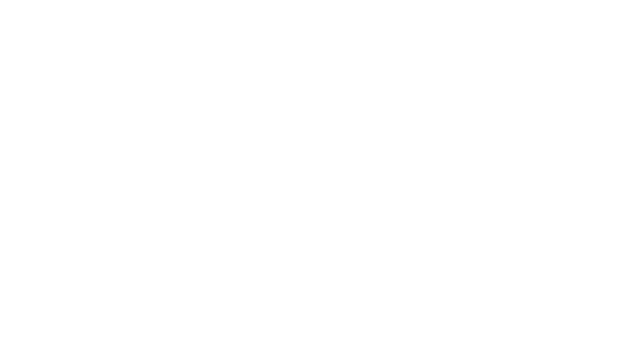
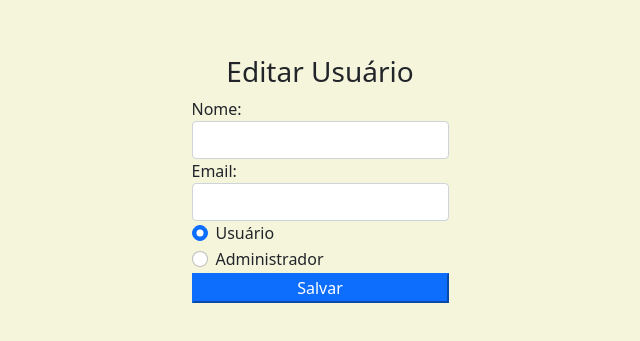
Before and after one commit to jefer2107/gerenciamento-de-dados-de-cnpj-frontend, a React (Create React App) app: page /user-edit/1 in a window 1280 px wide. Before the commit this address had no page. Shown: the part 137-478 px from the top of the page, without its empty margins (320-960 px from the left). Built offline with nearby package versions, Linux system fonts and the light colour scheme.

Commit message:
userEdit page creating

```diff
--- /dev/null
+++ b/src/edits/userEdit.js
@@ -0,0 +1,32 @@
+
+
+export default function UserEdit(){
+    return(
+        <div className="d-flex form-style">
+            <form className="mx-auto">
+                <h3 className="text-center">Editar Usuário</h3>
+                <div className="form-group">
+                    <label>Nome:</label>
+                    <input className="form-control" type="text" name="name" />
+                </div>
+                <div className="form-group">
+                    <label>Email:</label>
+                    <input className="form-control" type="text" name="name" />
+                </div>
+                <div className="form-check">
+                    <input className="form-check-input" type="radio" name="admin" id="flexRadioDefault1" checked={true}/>
+                    <label className="form-check-label" for="flexRadioDefault1">
+                        Usuário
+                    </label>
+                </div>
+                <div className="form-check">
+                    <input className="form-check-input" type="radio" name="admin" id="flexRadioDefault2" checked={false}/>
+                    <label className="form-check-label" for="flexRadioDefault2">
+                        Administrador
+                    </label>
+                </div>
+                <button className="tn btn-primary w-100">Salvar</button>
+            </form>
+        </div>
+    )
+}
--- a/src/routesController.js
+++ b/src/routesController.js
@@ -1,4 +1,5 @@
 import { BrowserRouter, Route, Routes } from "react-router-dom";
+import UserEdit from "./edits/userEdit";
 import Login from "./home/login";
 import ClientData from "./lists/clientData";
 import ClientList from "./lists/clientList";
@@ -16,6 +17,7 @@
                 <Route exact path="/client-data/:id" element={<ClientData/>} />
                 <Route exact path="/user-register" element={<UserRegister/>} />
                 <Route exact path="/user-list" element={<UserList/>} />
+                <Route exact path="/user-edit/:id" element={<UserEdit/>} />
                 <Route exact path="/" element={<Login/>} />
             </Routes>
         </BrowserRouter>
```
